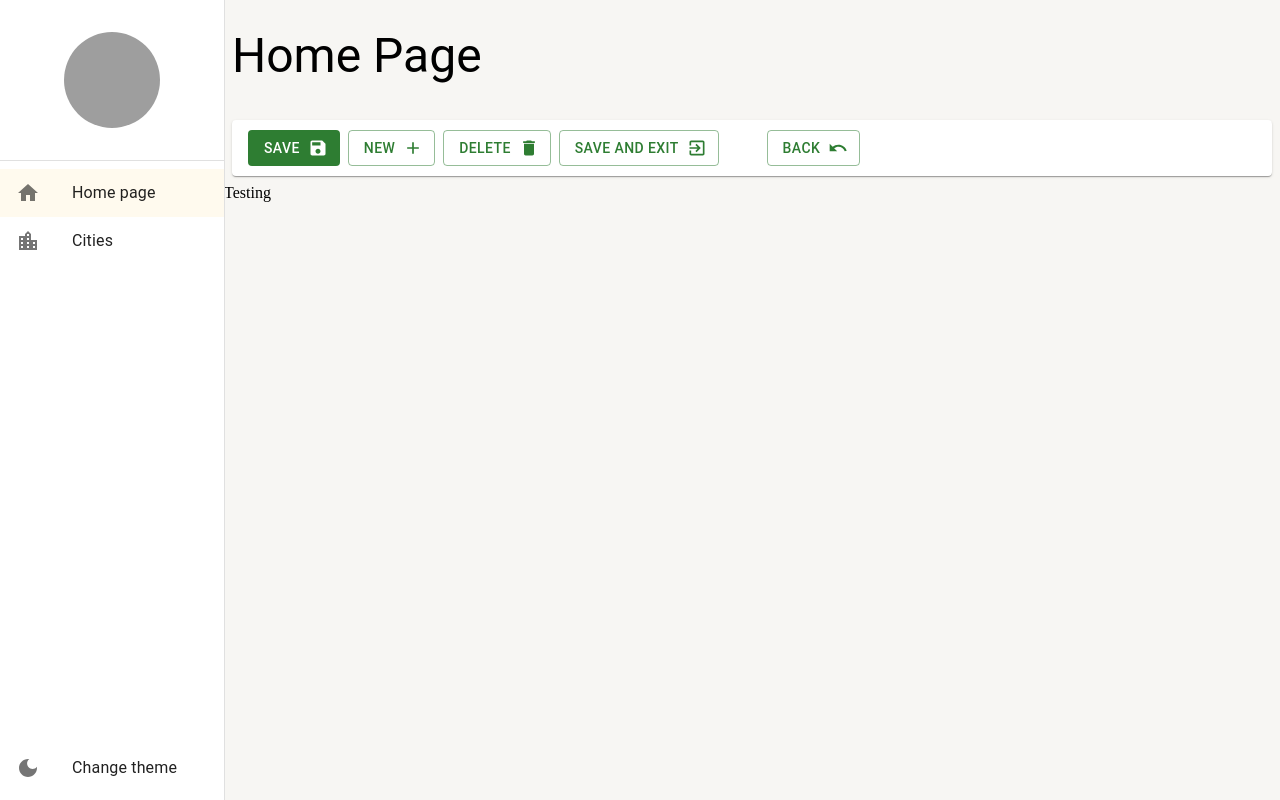
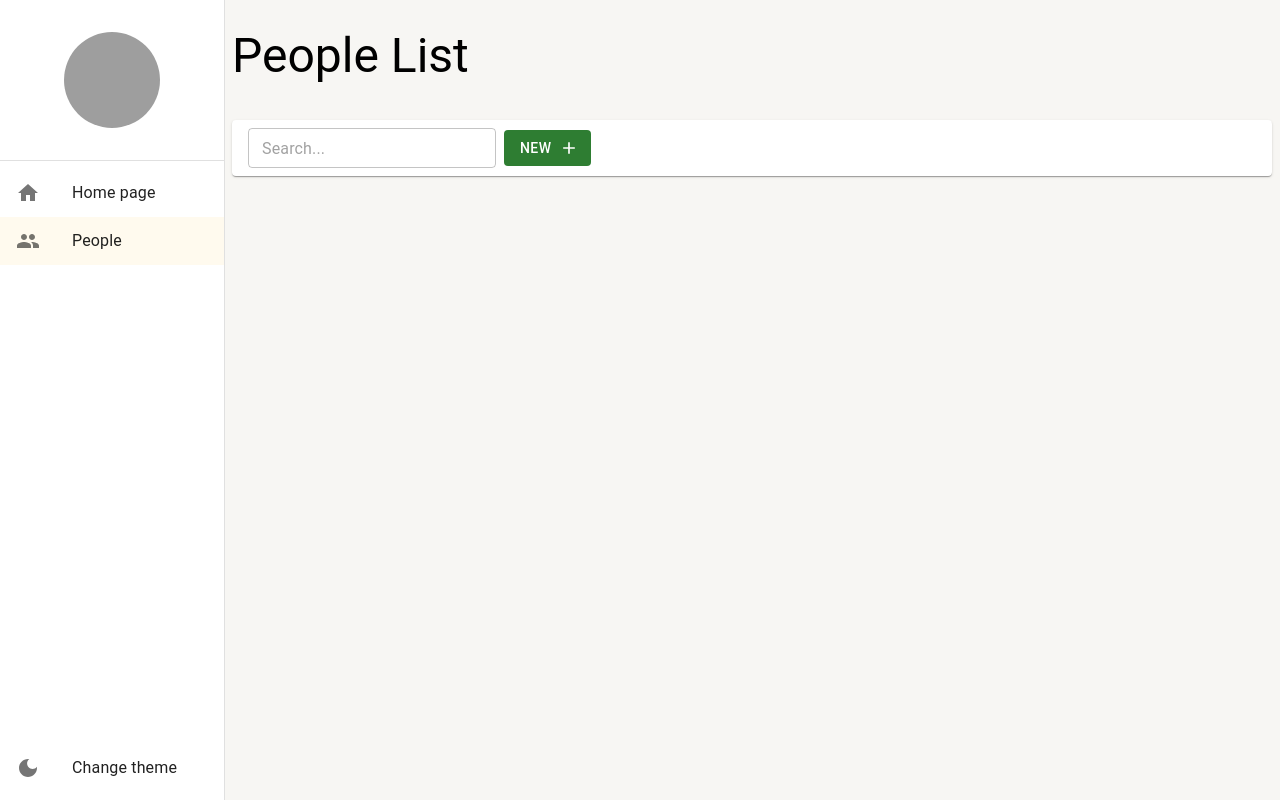
Before and after one commit to Joaovcarvalho23/CityPeople_Manager, a React (Create React App) app: page /people in a window 1280 px wide. Before the commit this address led to /home-page. Built offline with nearby package versions, Linux system fonts and the light colour scheme; grey boxes are pictures that could not be loaded.

Commit message:
criando a tela de pessoas

```diff
--- a/src/pages/index.ts
+++ b/src/pages/index.ts
@@ -1,2 +1,2 @@
 export * from './dashboard/Dashboard';
-export * from './cities/CityListing';
+export * from './people/PeopleListing';
--- a/src/pages/cities/CityListing.tsx
+++ b/src/pages/people/PeopleListing.tsx
@@ -1,18 +1,23 @@
-import React, { useMemo } from 'react';
+import React, { useEffect, useMemo } from 'react';
 import { PageBaseLayout } from '../../shared/layouts';
 import { ListingTools } from '../../shared/components';
 import { useSearchParams } from 'react-router-dom';
+import { PeopleService } from '../../shared/services/api/people/PeopleService';
 
-export const CityListing: React.FC = () => {
+export const PeopleListing: React.FC = () => {
   const [searchParams, setSearchParams] = useSearchParams();
 
   const search = useMemo(() => {
     return searchParams?.get('search') || '';
   }, [searchParams]);
 
+  // useEffect(() => {
+  //   PeopleService
+  // });
+
   return(
     <PageBaseLayout
-      tittle='City List'
+      tittle='People List'
       toolsBar={
         <ListingTools
           newButtonText='New'
--- a/src/routes/index.tsx
+++ b/src/routes/index.tsx
@@ -2,7 +2,7 @@
 import { Routes, Route, Navigate } from 'react-router-dom';
 import { useDrawerContext } from '../shared/contexts';
 import { useEffect } from 'react';
-import { CityListing, Dashboard } from '../pages';
+import { PeopleListing, Dashboard } from '../pages';
 
 export const AppRoutes = () => {
   const { setDrawerOptions } = useDrawerContext();
@@ -15,9 +15,9 @@ export const AppRoutes = () => {
         label: 'Home page'
       },
       {
-        icon: 'location_city',
-        path: '/cities',
-        label: 'Cities'
+        icon: 'people',
+        path: '/people',
+        label: 'People'
       }
     ]);
   },[]);
@@ -26,7 +26,7 @@ export const AppRoutes = () => {
     <Routes>
       <Route path="/home-page" element={<Dashboard />} />
       {/* <Route path="/cities/details/:id" element={<CityListing />} /> */}
-      <Route path="/cities" element={<CityListing />} />
+      <Route path="/people" element={<PeopleListing />} />
 
       <Route path="*" element={<Navigate to="/home-page"/>}/>
     </Routes>
--- a/src/shared/components/menu_lateral/MenuLateral.tsx
+++ b/src/shared/components/menu_lateral/MenuLateral.tsx
@@ -5,6 +5,7 @@ import { useAppThemeContext, useDrawerContext,  } from '../../contexts';
 import { useMatch, useNavigate, useResolvedPath } from 'react-router-dom';
 import { DarkMode, Home } from '@mui/icons-material';
 import LocationCityIcon from '@mui/icons-material/LocationCity';
+import GroupIcon from '@mui/icons-material/Group';
 
 interface IListItemLinkProps {
   label: string;
@@ -25,7 +26,8 @@ interface IMenuLateralProps {
 
 const validIcons: { [key: string]: React.ElementType } = {
   home: Home,
-  location_city: LocationCityIcon
+  location_city: LocationCityIcon,
+  people: GroupIcon
 };
 
 const ListItemlink:React.FC<IListItemLinkProps> = ({ to, icon, label, onClick }) =>{
```
